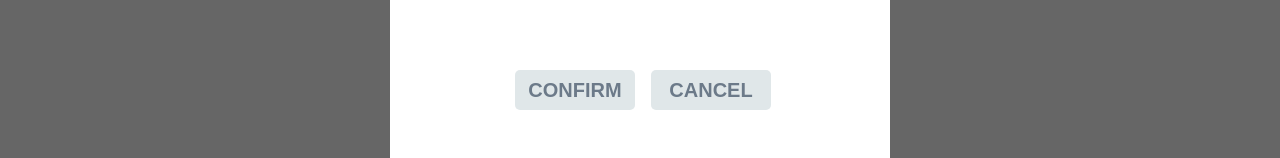
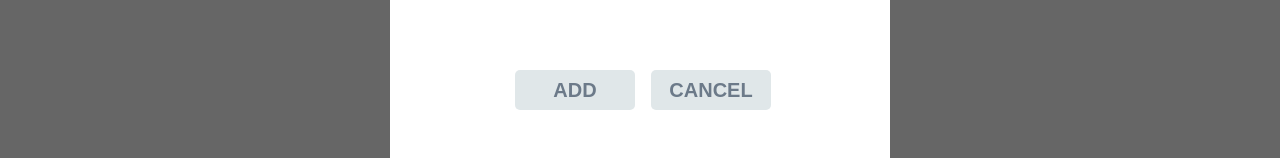
Before and after one commit to hoooooyeon/react-todolist, a React (Create React App) app: page / in a window 1280 px wide. Both pictures are taken after a click on the item "Memo". Shown: the part 480-638 px from the top of the page. Built offline with nearby package versions, Linux system fonts and the light colour scheme.

Commit message:
recommit

```diff
--- a/src/components/modal/AddModal.js
+++ b/src/components/modal/AddModal.js
@@ -65,7 +65,7 @@ const AddModal = ({
           <ModalInsert onInsert={onInsert} />
           <ModalItems mdItems={mdItems} onRemove={onRemove} onPoint={onPoint} />
           <StyledButton onClick={() => insertMemoItem(mdItems)}>
-            CONFIRM
+            ADD
           </StyledButton>
           <StyledButton onClick={modalClose}>CANCEL</StyledButton>
         </div>
```
